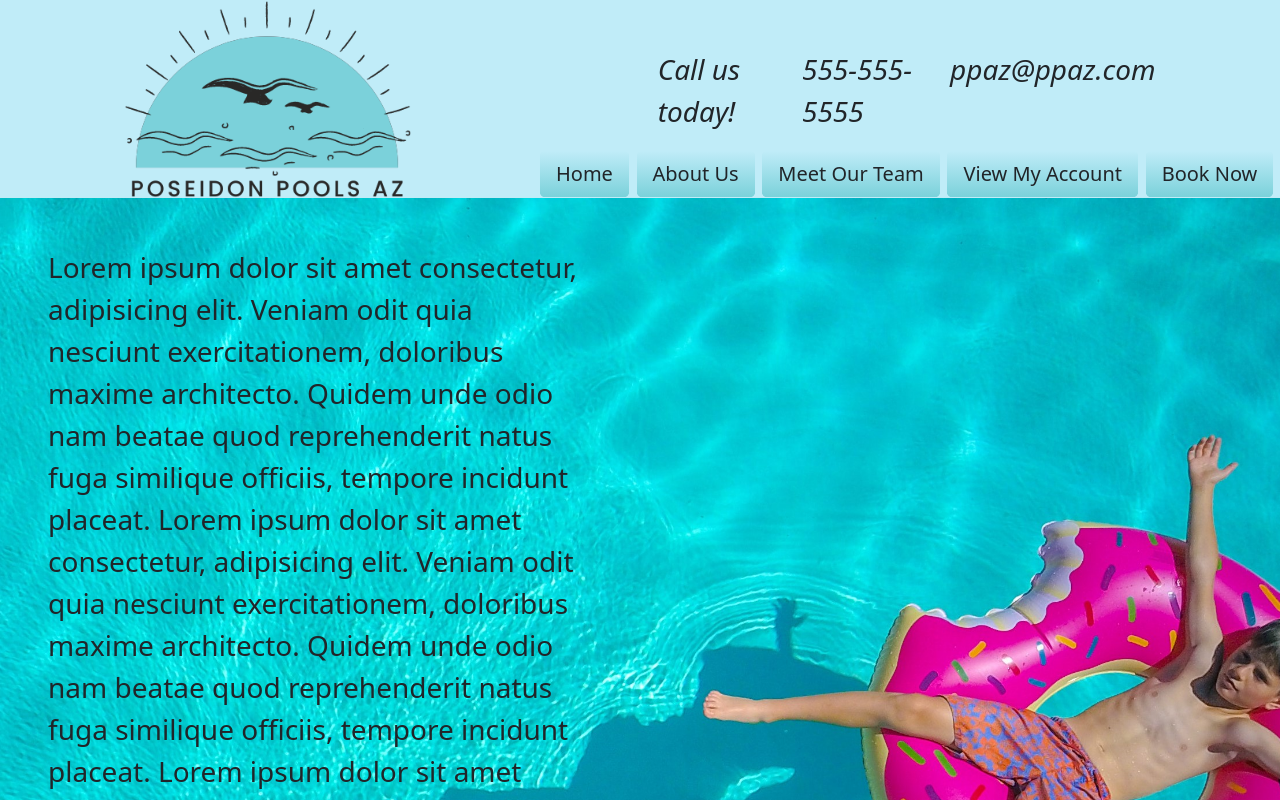
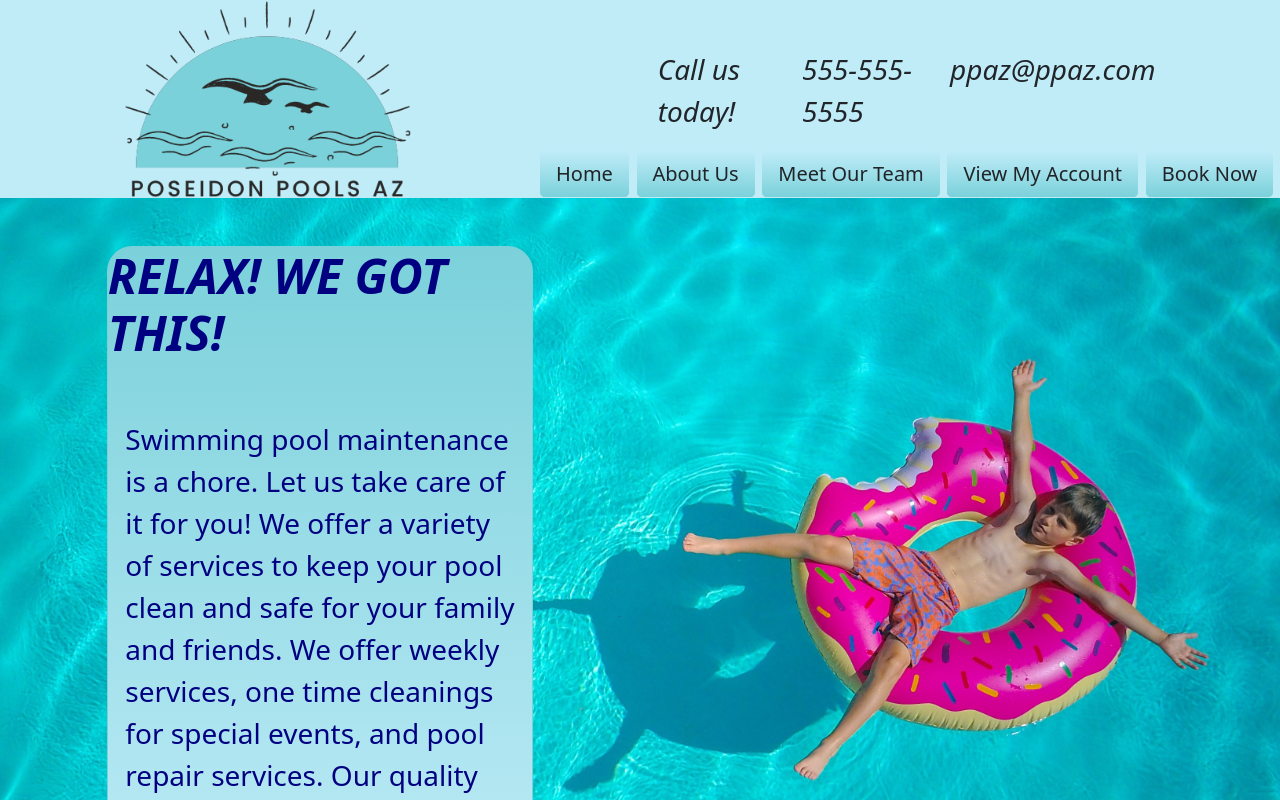
Before and after one commit to tbohn2/poseidon-pools, a React (Create React App) app in the folder client/: page / in a window 1280 px wide. Shown: the top 800 px of the page. Built offline with nearby package versions, Linux system fonts and the light colour scheme.

Commit message:
Added to home page and styled

```diff
--- a/client/src/App.css
+++ b/client/src/App.css
@@ -1,7 +1,7 @@
 :root {
     --blue: #7bd1da;
     --light: #c0ecf8;
-
+    --dark: #02729e;
 }
 
 .app {
--- a/client/src/components/pages/Home.js
+++ b/client/src/components/pages/Home.js
@@ -7,14 +7,14 @@ const Home = () => {
     return (
         <div className='d-flex flex-column align-items-center'>
             <div className='firstCard col-12 d-flex' style={{ backgroundImage: `url(${poolFloat})` }}>
-                <p className='fs-3 m-5 col-5'>
-                    Lorem ipsum dolor sit amet consectetur, adipisicing elit. Veniam odit quia nesciunt exercitationem, doloribus maxime architecto. Quidem unde odio nam beatae quod reprehenderit natus fuga similique officiis, tempore incidunt placeat.
-
-                    Lorem ipsum dolor sit amet consectetur, adipisicing elit. Veniam odit quia nesciunt exercitationem, doloribus maxime architecto. Quidem unde odio nam beatae quod reprehenderit natus fuga similique officiis, tempore incidunt placeat.
-
-                    Lorem ipsum dolor sit amet consectetur, adipisicing elit. Veniam odit quia nesciunt exercitationem, doloribus maxime architecto. Quidem unde odio nam beatae quod reprehenderit natus fuga similique officiis, tempore incidunt placeat.
-                    Lorem ipsum dolor sit amet consectetur, adipisicing elit. Veniam odit quia nesciunt exercitationem, doloribus maxime architecto. Quidem unde odio nam beatae quod reprehenderit natus fuga similique officiis, tempore incidunt placeat.
-                </p>
+                <div className='col-1'></div>
+                <div className='relaxCard d-flex flex-column my-5 align-items-center col-4'>
+                    <h1 className='relaxHeading'>RELAX! WE GOT THIS!</h1>
+                    <p className='fs-3 my-5 col-11'>
+                        Swimming pool maintenance is a chore. Let us take care of it for you! We offer a variety of services to keep your pool clean and safe for your
+                        family and friends. We offer weekly services, one time cleanings for special events, and pool repair services.
+                        Our quality care is unrivaled, and the first visit if completely free!</p>
+                </div>
             </div>
 
         </div>
--- a/client/src/components/styles/home.css
+++ b/client/src/components/styles/home.css
@@ -2,3 +2,19 @@
     background-size: cover;
     background-position: center;
 }
+
+.relaxCard {
+    background-image: linear-gradient(to top, var(--light), var(--blue));
+    background-repeat: no-repeat;
+    background-size: cover;
+    color: navy;
+    border: 1px solid var(--blue);
+    border-radius: 25px;
+}
+
+.relaxHeading {
+    font-size: 3rem;
+    font-weight: 700;
+    font-style: oblique;
+    color: navy
+}
```
